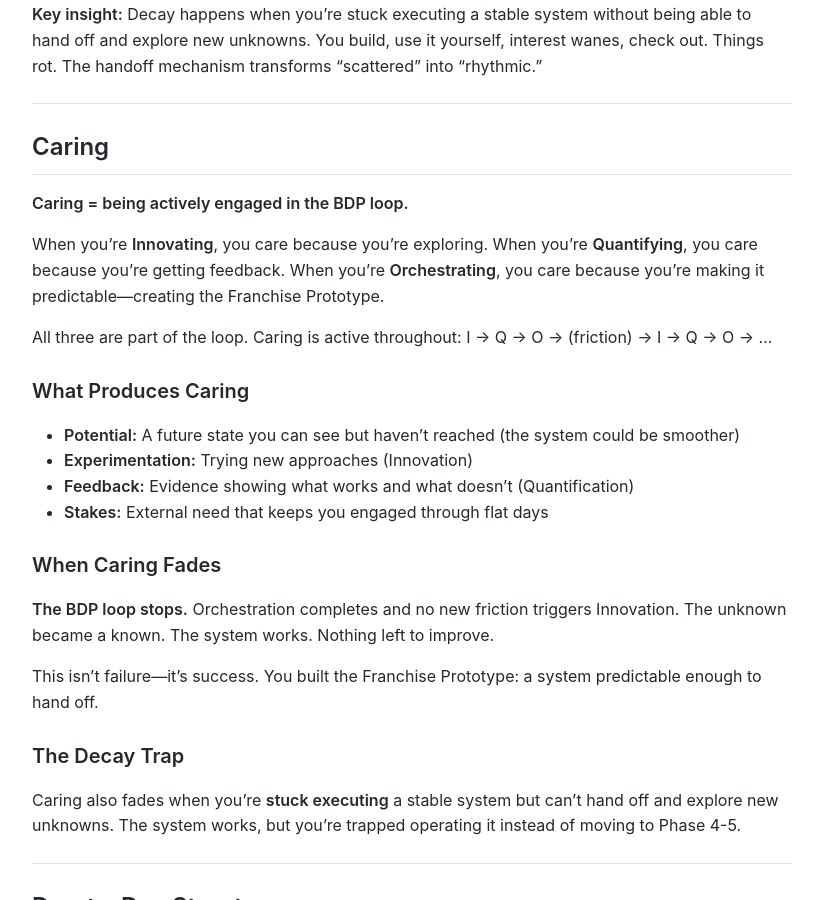
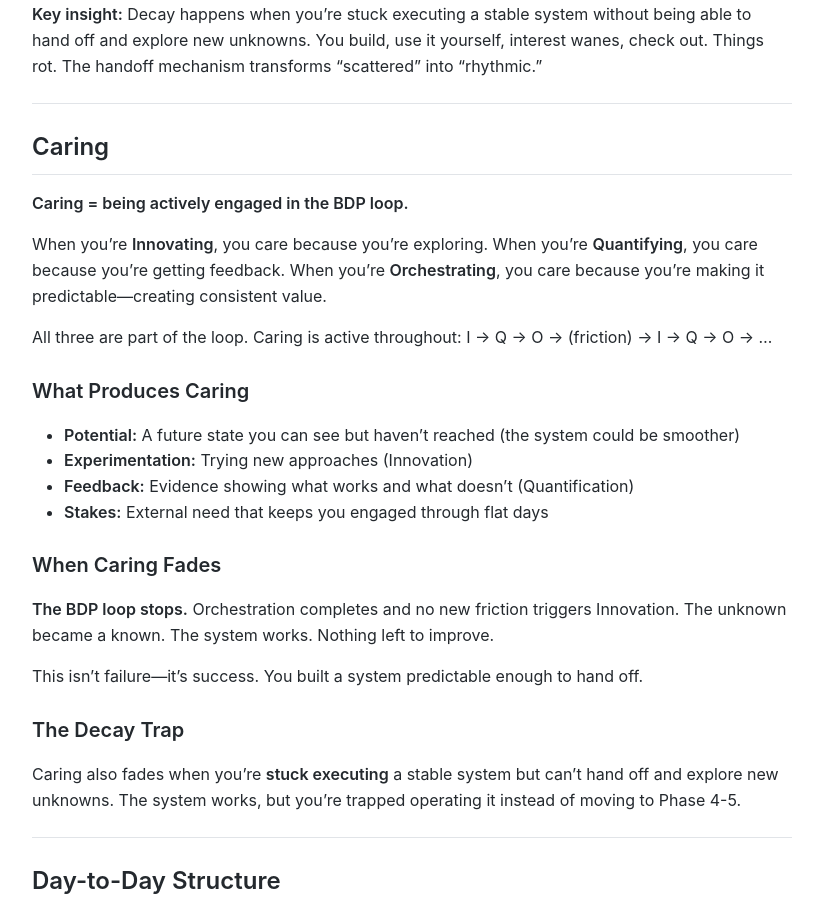
Before and after one commit to MariusWilsch/public-wilsch-ai-pages, a Jekyll site: the page built from global/primary-aim-life-vision.md, in a window 1280 px wide and 900 px high, scrolled down 2338 px. Shown: the whole window, without its empty margins (228-1051 px from the left). Built offline with Jekyll 4.4.1, drawn with Linux system fonts in a browser that asks for light colours; our own code applies the rules of GitHub Pages for plain Markdown files.

Commit message:
Sync from hippocampus 2026-02-03

```diff
--- a/global/primary-aim-life-vision.md
+++ b/global/primary-aim-life-vision.md
@@ -73,7 +73,7 @@ Both serve the same purpose: keeping exploration alive. The choice depends on wh
 
 **Caring = being actively engaged in the BDP loop.**
 
-When you're **Innovating**, you care because you're exploring. When you're **Quantifying**, you care because you're getting feedback. When you're **Orchestrating**, you care because you're making it predictable—creating the Franchise Prototype.
+When you're **Innovating**, you care because you're exploring. When you're **Quantifying**, you care because you're getting feedback. When you're **Orchestrating**, you care because you're making it predictable—creating consistent value.
 
 All three are part of the loop. Caring is active throughout: I → Q → O → (friction) → I → Q → O → ...
 
@@ -88,7 +88,7 @@ All three are part of the loop. Caring is active throughout: I → Q → O → (
 
 **The BDP loop stops.** Orchestration completes and no new friction triggers Innovation. The unknown became a known. The system works. Nothing left to improve.
 
-This isn't failure—it's success. You built the Franchise Prototype: a system predictable enough to hand off.
+This isn't failure—it's success. You built a system predictable enough to hand off.
 
 ### The Decay Trap
 
```
